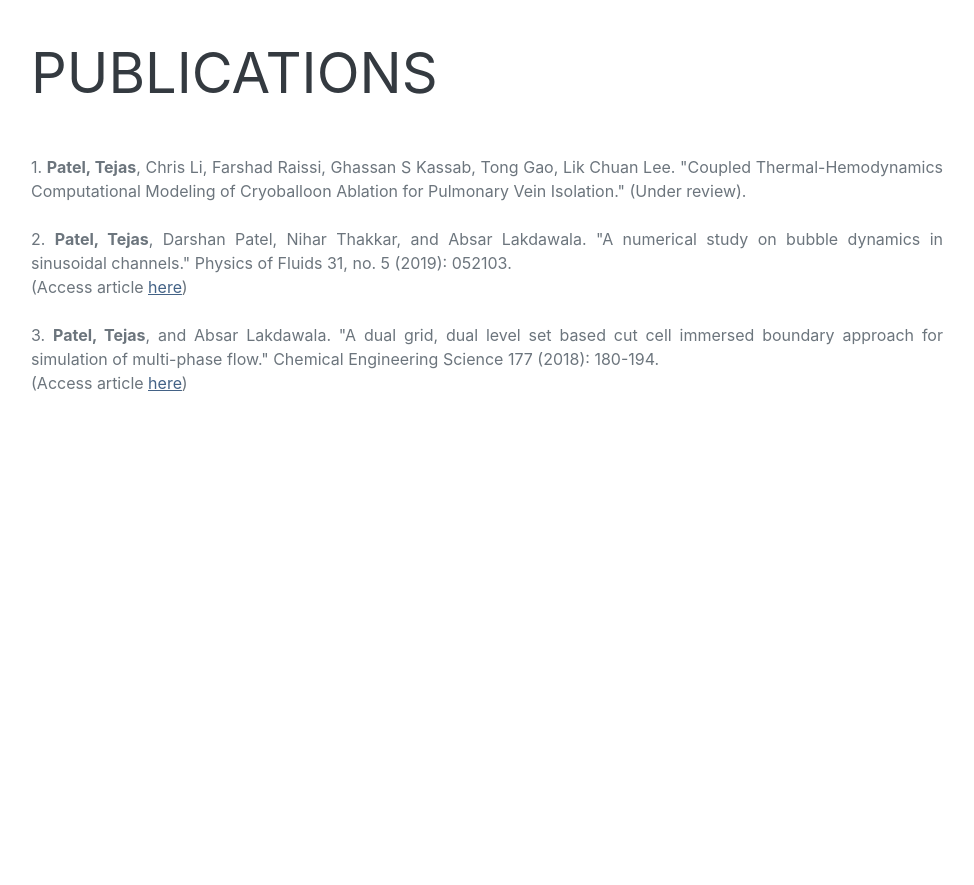
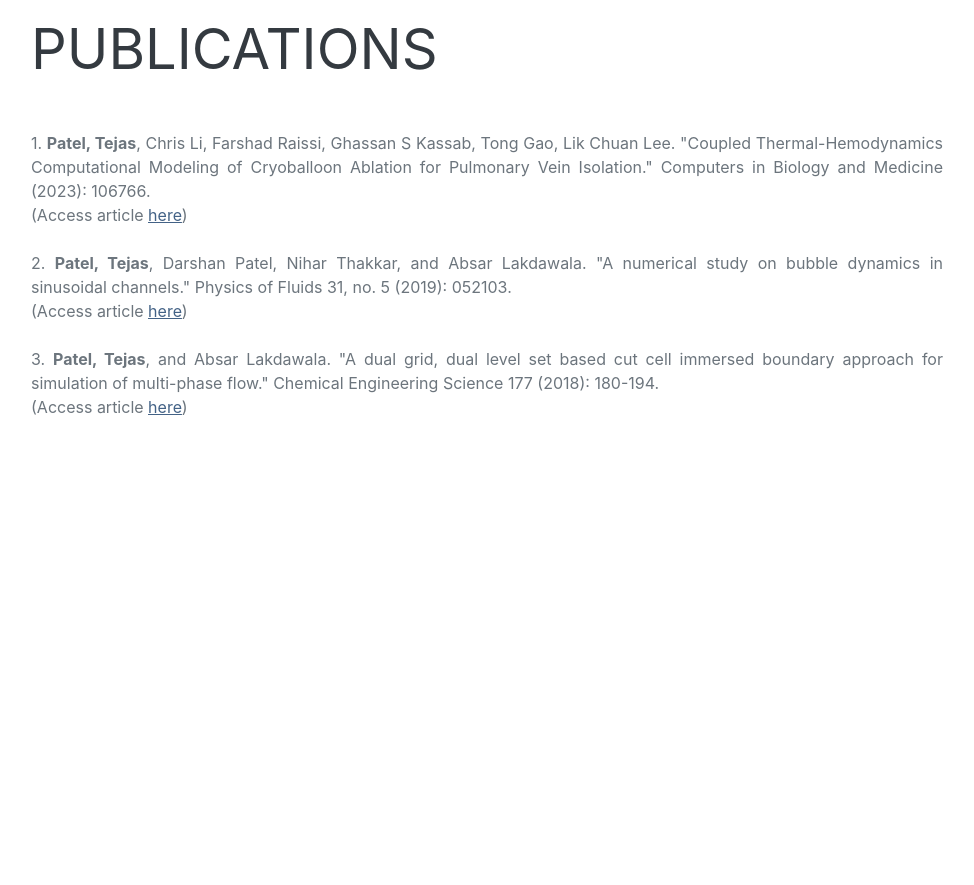
Before and after one commit to patelte8/cfd_gallery, a plain HTML site: page index.html in a window 1280 px wide. Shown: the part 10120-11005 px from the top of the page, without its empty margins (289-1263 px from the left). Drawn offline with nearby package versions, Linux system fonts and the light colour scheme; a web font is replaced by a local one.

Commit message:
Update index.html

```diff
--- a/index.html
+++ b/index.html
@@ -611,8 +611,8 @@ img, svg custom {
             <section class="resume-section" id="publications">
                 <div class="resume-section-content">
                     <h2 class="mb-5">Publications</h2>
-                    <p class="mb-0">1. <b>Patel, Tejas</b>, Chris Li, Farshad Raissi, Ghassan S Kassab, Tong Gao, Lik Chuan Lee. "Coupled Thermal-Hemodynamics Computational Modeling of Cryoballoon Ablation for Pulmonary Vein Isolation." (Under review).
-                      <br>
+                    <p class="mb-0">1. <b>Patel, Tejas</b>, Chris Li, Farshad Raissi, Ghassan S Kassab, Tong Gao, Lik Chuan Lee. "Coupled Thermal-Hemodynamics Computational Modeling of Cryoballoon Ablation for Pulmonary Vein Isolation." Computers in Biology and Medicine (2023): 106766.
+                      <br> (Access article <u><a href="https://doi.org/10.1016/j.compbiomed.2023.106766">here</a></u>)
                     </p>
                     <br/>
 
```
